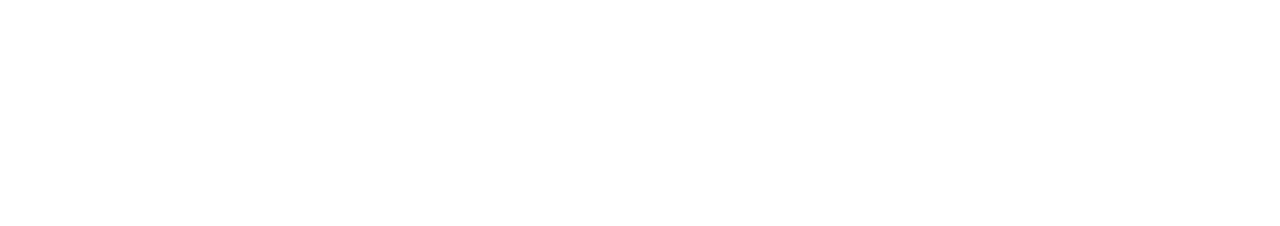
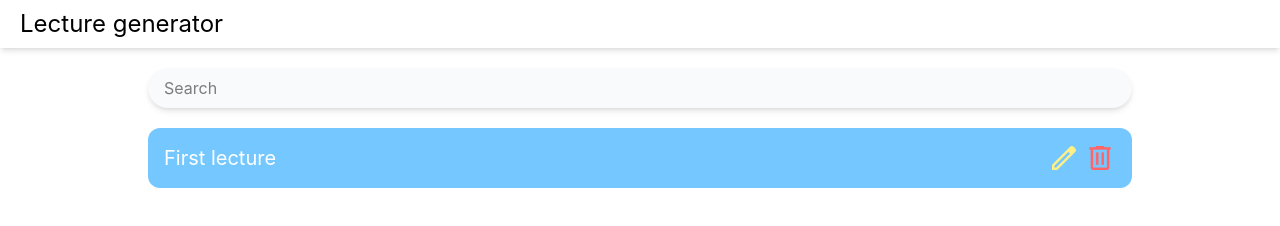
Before and after one commit to Yosif9479/lecture-generator, a website built with Vite: page index.html in a window 1280 px wide. Built offline with nearby package versions, Linux system fonts and the light colour scheme.

Commit message:
Word list markup

```diff
--- a/index.html
+++ b/index.html
@@ -4,9 +4,31 @@
     <meta charset="UTF-8"/>
     <link rel="icon" type="image/svg+xml" href="/vite.svg"/>
     <link rel="stylesheet" href="/src/styles.css"/>
+    <link rel="stylesheet" href="https://fonts.googleapis.com/css2?family=Material+Symbols+Outlined" />
     <meta name="viewport" content="width=device-width, initial-scale=1.0"/>
-    <title>Lection generator</title>
+    <title>Lecture generator</title>
 </head>
-<body>
+<body class="min-h-screen">
+
+<div class="w-full bg-white shadow-md px-5 py-2 sticky top-0">
+    <label class="text-2xl">Lecture generator</label>
+</div>
+
+<!-- Main Content -->
+<div class="size-full max-w-256 mx-auto pt-5 px-5">
+    <input class="h-10 w-full rounded-full px-4 shadow-md bg-gray-50 focus:outline-1" placeholder="Search"/>
+
+    <ul class="w-full mx-auto mt-5 flex flex-col gap-4">
+        <li class="h-15 select-none">
+            <div class="word">
+                <label class="text-white text-xl">First lecture</label>
+                <div class="h-full ml-auto flex items-center gap-1">
+                    <button class="text-yellow-200 hover:text-yellow-300 duration-200 icon select-none">edit</button>
+                    <button class="text-red-400 hover:text-red-500 duration-200 icon select-none">delete</button>
+                </div>
+            </div>
+        </li>
+    </ul>
+</div>
 </body>
 </html>
--- a/src/styles.css
+++ b/src/styles.css
@@ -1 +1,17 @@
 @import 'tailwindcss';
+
+@theme {
+    --color-primary: #75c8ff;
+    --color-primary-dark: #337eb0;
+}
+
+.icon {
+    font-family: 'Material Symbols Outlined', sans-serif;
+    font-size: 32px;
+}
+
+.word {
+    @apply bg-primary rounded-xl
+    size-full px-4 py-4
+    flex items-center;
+}
```
